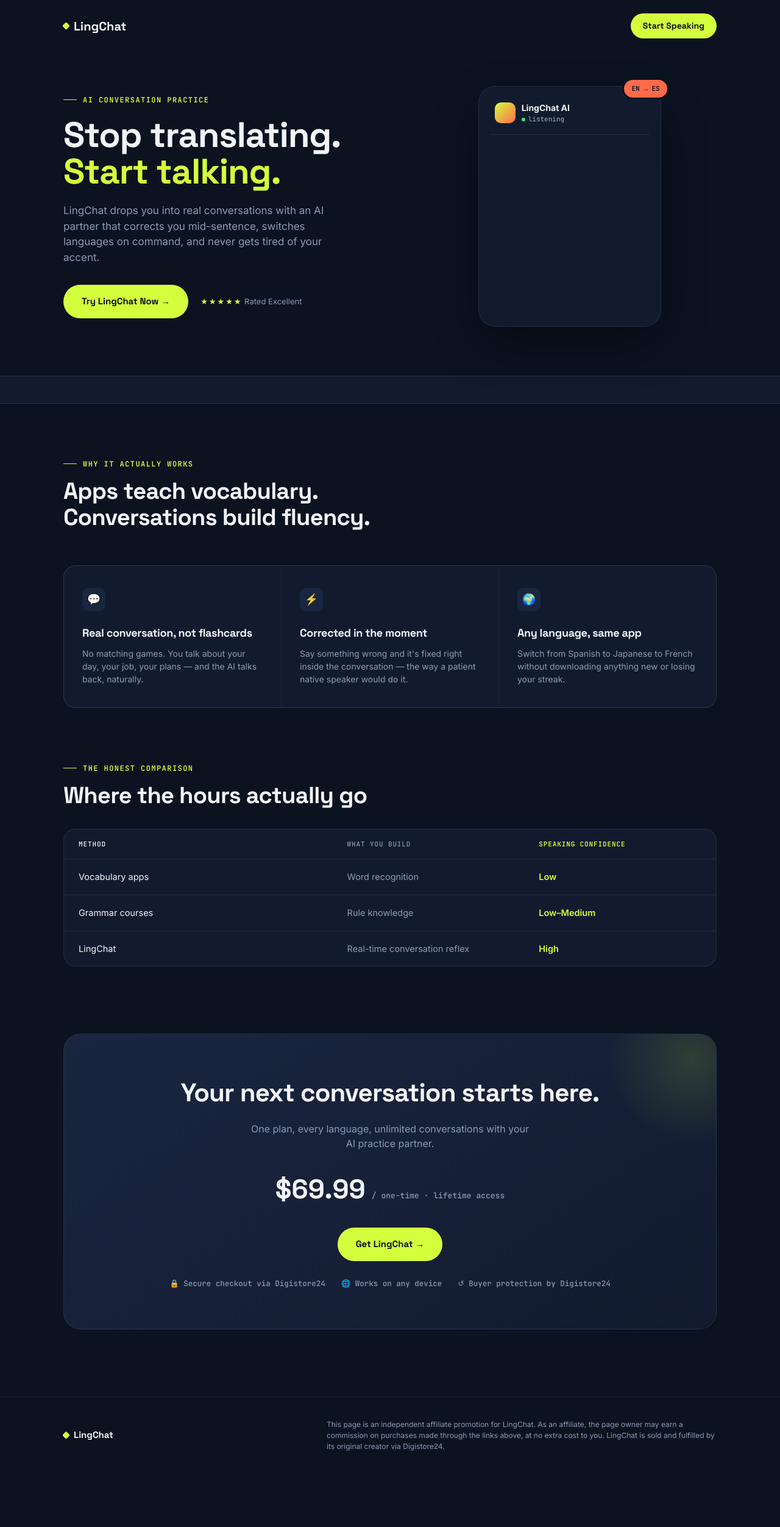
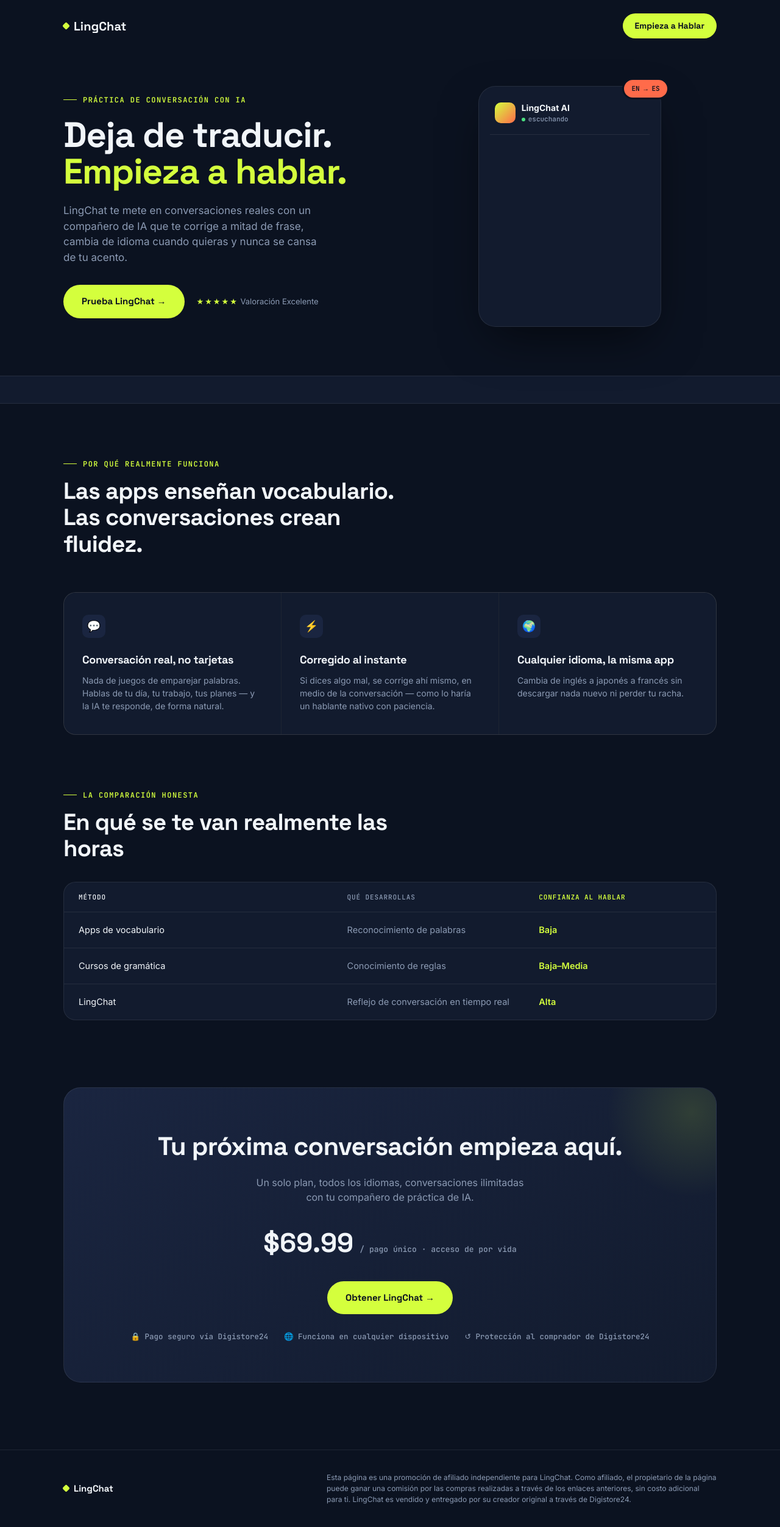
Before and after one commit to AtlasAff/Atlasaff---Repository, a plain HTML site: page lingchat/index.html in a window 1280 px wide. Shown: the whole page at 61% size. Before the commit the page ends 2417 px from the top, so only its background shows below. Drawn offline with Linux system fonts and the light colour scheme.

Commit message:
Update index.html

```diff
--- a/lingchat/index.html
+++ b/lingchat/index.html
@@ -1,9 +1,9 @@
 <!DOCTYPE html>
-<html lang="en">
+<html lang="es">
 <head>
 <meta charset="UTF-8">
 <meta name="viewport" content="width=device-width, initial-scale=1.0">
-<title>LingChat — Speak Fluently. Actually Speak.</title>
+<title>LingChat — Habla de verdad. En cualquier idioma.</title>
 <link rel="preconnect" href="https://fonts.googleapis.com">
 <link href="https://fonts.googleapis.com/css2?family=Space+Grotesk:wght@500;700;800&family=Inter:wght@400;500;600;700&family=JetBrains+Mono:wght@500;600&display=swap" rel="stylesheet">
 <style>
@@ -185,17 +185,17 @@
 
 <nav>
   <div class="logo"><span class="logo-dot"></span>LingChat</div>
-  <a class="nav-cta" href="https://www.lingchat.pro/dg_sale.html#aff=atlasaff" target="_blank" rel="noopener">Start Speaking</a>
+  <a class="nav-cta" href="https://www.lingchat.pro/dg_sale.html#aff=atlasaff" target="_blank" rel="noopener">Empieza a Hablar</a>
 </nav>
 
 <section class="hero">
   <div>
-    <div class="eyebrow">AI Conversation Practice</div>
-    <h1>Stop translating.<br><em>Start talking.</em></h1>
-    <p>LingChat drops you into real conversations with an AI partner that corrects you mid-sentence, switches languages on command, and never gets tired of your accent.</p>
+    <div class="eyebrow">Práctica de Conversación con IA</div>
+    <h1>Deja de traducir.<br><em>Empieza a hablar.</em></h1>
+    <p>LingChat te mete en conversaciones reales con un compañero de IA que te corrige a mitad de frase, cambia de idioma cuando quieras y nunca se cansa de tu acento.</p>
     <div class="hero-actions">
-      <a class="btn-primary" href="https://www.lingchat.pro/dg_sale.html#aff=atlasaff" target="_blank" rel="noopener">Try LingChat Now →</a>
-      <div class="hero-note"><span class="stars">★★★★★</span> Rated Excellent</div>
+      <a class="btn-primary" href="https://www.lingchat.pro/dg_sale.html#aff=atlasaff" target="_blank" rel="noopener">Prueba LingChat →</a>
+      <div class="hero-note"><span class="stars">★★★★★</span> Valoración Excelente</div>
     </div>
   </div>
 
@@ -206,7 +206,7 @@
         <div class="phone-avatar"></div>
         <div class="phone-head-text">
           <div class="name">LingChat AI</div>
-          <div class="status"><span class="status-dot"></span>listening</div>
+          <div class="status"><span class="status-dot"></span>escuchando</div>
         </div>
       </div>
       <div class="chat-thread" id="chatThread"></div>
@@ -222,56 +222,56 @@
 
 <section class="features">
   <div class="section-head">
-    <div class="eyebrow">Why it actually works</div>
-    <h2>Apps teach vocabulary. Conversations build fluency.</h2>
+    <div class="eyebrow">Por qué realmente funciona</div>
+    <h2>Las apps enseñan vocabulario. Las conversaciones crean fluidez.</h2>
   </div>
   <div class="feature-grid">
     <div class="feature-card">
       <div class="feature-icon">💬</div>
-      <h3>Real conversation, not flashcards</h3>
-      <p>No matching games. You talk about your day, your job, your plans — and the AI talks back, naturally.</p>
+      <h3>Conversación real, no tarjetas</h3>
+      <p>Nada de juegos de emparejar palabras. Hablas de tu día, tu trabajo, tus planes — y la IA te responde, de forma natural.</p>
     </div>
     <div class="feature-card">
       <div class="feature-icon">⚡</div>
-      <h3>Corrected in the moment</h3>
-      <p>Say something wrong and it's fixed right inside the conversation — the way a patient native speaker would do it.</p>
+      <h3>Corregido al instante</h3>
+      <p>Si dices algo mal, se corrige ahí mismo, en medio de la conversación — como lo haría un hablante nativo con paciencia.</p>
     </div>
     <div class="feature-card">
       <div class="feature-icon">🌍</div>
-      <h3>Any language, same app</h3>
-      <p>Switch from Spanish to Japanese to French without downloading anything new or losing your streak.</p>
+      <h3>Cualquier idioma, la misma app</h3>
+      <p>Cambia de inglés a japonés a francés sin descargar nada nuevo ni perder tu racha.</p>
     </div>
   </div>
 </section>
 
 <section class="compare">
   <div class="section-head" style="margin-bottom:32px;">
-    <div class="eyebrow">The honest comparison</div>
-    <h2>Where the hours actually go</h2>
+    <div class="eyebrow">La comparación honesta</div>
+    <h2>En qué se te van realmente las horas</h2>
   </div>
   <div class="compare-table">
     <div class="compare-row head">
-      <div>Method</div><div>What you build</div><div>Speaking confidence</div>
+      <div>Método</div><div>Qué desarrollas</div><div>Confianza al hablar</div>
     </div>
-    <div class="compare-row"><div>Vocabulary apps</div><div>Word recognition</div><div>Low</div></div>
-    <div class="compare-row"><div>Grammar courses</div><div>Rule knowledge</div><div>Low–Medium</div></div>
-    <div class="compare-row"><div>LingChat</div><div>Real-time conversation reflex</div><div>High</div></div>
+    <div class="compare-row"><div>Apps de vocabulario</div><div>Reconocimiento de palabras</div><div>Baja</div></div>
+    <div class="compare-row"><div>Cursos de gramática</div><div>Conocimiento de reglas</div><div>Baja–Media</div></div>
+    <div class="compare-row"><div>LingChat</div><div>Reflejo de conversación en tiempo real</div><div>Alta</div></div>
   </div>
 </section>
 
 <section class="cta-section">
   <div class="cta-card">
-    <h2>Your next conversation starts here.</h2>
-    <p>One plan, every language, unlimited conversations with your AI practice partner.</p>
+    <h2>Tu próxima conversación empieza aquí.</h2>
+    <p>Un solo plan, todos los idiomas, conversaciones ilimitadas con tu compañero de práctica de IA.</p>
     <div class="price-row">
       <span class="price">$69.99</span>
-      <span class="price-note">/ one-time · lifetime access</span>
+      <span class="price-note">/ pago único · acceso de por vida</span>
     </div>
-    <a class="btn-primary" href="https://www.lingchat.pro/dg_sale.html#aff=atlasaff" target="_blank" rel="noopener">Get LingChat →</a>
+    <a class="btn-primary" href="https://www.lingchat.pro/dg_sale.html#aff=atlasaff" target="_blank" rel="noopener">Obtener LingChat →</a>
     <div class="trust-row">
-      <span>🔒 Secure checkout via Digistore24</span>
-      <span>🌐 Works on any device</span>
-      <span>↺ Buyer protection by Digistore24</span>
+      <span>🔒 Pago seguro vía Digistore24</span>
+      <span>🌐 Funciona en cualquier dispositivo</span>
+      <span>↺ Protección al comprador de Digistore24</span>
     </div>
   </div>
 </section>
@@ -279,7 +279,7 @@
 <footer>
   <div class="wrap">
     <div class="logo" style="font-size:15px;"><span class="logo-dot"></span>LingChat</div>
-    <p>This page is an independent affiliate promotion for LingChat. As an affiliate, the page owner may earn a commission on purchases made through the links above, at no extra cost to you. LingChat is sold and fulfilled by its original creator via Digistore24.</p>
+    <p>Esta página es una promoción de afiliado independiente para LingChat. Como afiliado, el propietario de la página puede ganar una comisión por las compras realizadas a través de los enlaces anteriores, sin costo adicional para ti. LingChat es vendido y entregado por su creador original a través de Digistore24.</p>
   </div>
 </footer>
 
@@ -288,18 +288,18 @@
   const conversations = [
     [
       {who:'them', text:'How was your weekend?', tag:'EN'},
-      {who:'me', text:'Fue increíble, fui a la playa!', tag:'ES · corrected: fue → estuvo'},
+      {who:'me', text:'It was amazing, I go to the beach!', tag:'EN · corrección: I go → I went'},
     ],
     [
       {who:'them', text:'Tu peux répéter ça plus lentement ?', tag:'FR'},
-      {who:'me', text:'Bien sûr — je disais que j\\'apprends le français.', tag:'FR · nice, natural phrasing!'},
+      {who:'me', text:'Bien sûr — je disais que j\\'apprends le français.', tag:'FR · ¡muy natural!'},
     ],
     [
       {who:'them', text:'その言い方、自然だね！', tag:'JA'},
-      {who:'me', text:'ありがとう、頑張ってる！', tag:'JA · great use of ganbatteru'},
+      {who:'me', text:'ありがとう、頑張ってる！', tag:'JA · buen uso de ganbatteru'},
     ],
   ];
-  const langLabels = ['EN → ES','EN → FR','EN → JA'];
+  const langLabels = ['ES → EN','ES → FR','ES → JA'];
   let ci = 0;
   const thread = document.getElementById('chatThread');
   const langCycle = document.getElementById('langCycle');
@@ -334,10 +334,10 @@
   loop();
 
   // Marquee languages
-  const langs = ['Spanish','French','Japanese','German','Portuguese','Korean','Italian','Mandarin','Arabic','Dutch'];
+  const langs = ['Inglés','Francés','Japonés','Alemán','Portugués','Coreano','Italiano','Mandarín','Árabe','Neerlandés'];
   const track = document.getElementById('marqueeTrack');
   const doubled = [...langs, ...langs];
-  track.innerHTML = doubled.map(l => `<span><b>${l}</b> · practice anytime</span>`).join('');
+  track.innerHTML = doubled.map(l => `<span><b>${l}</b> · practica cuando quieras</span>`).join('');
 </script>
 
 </body>
```
